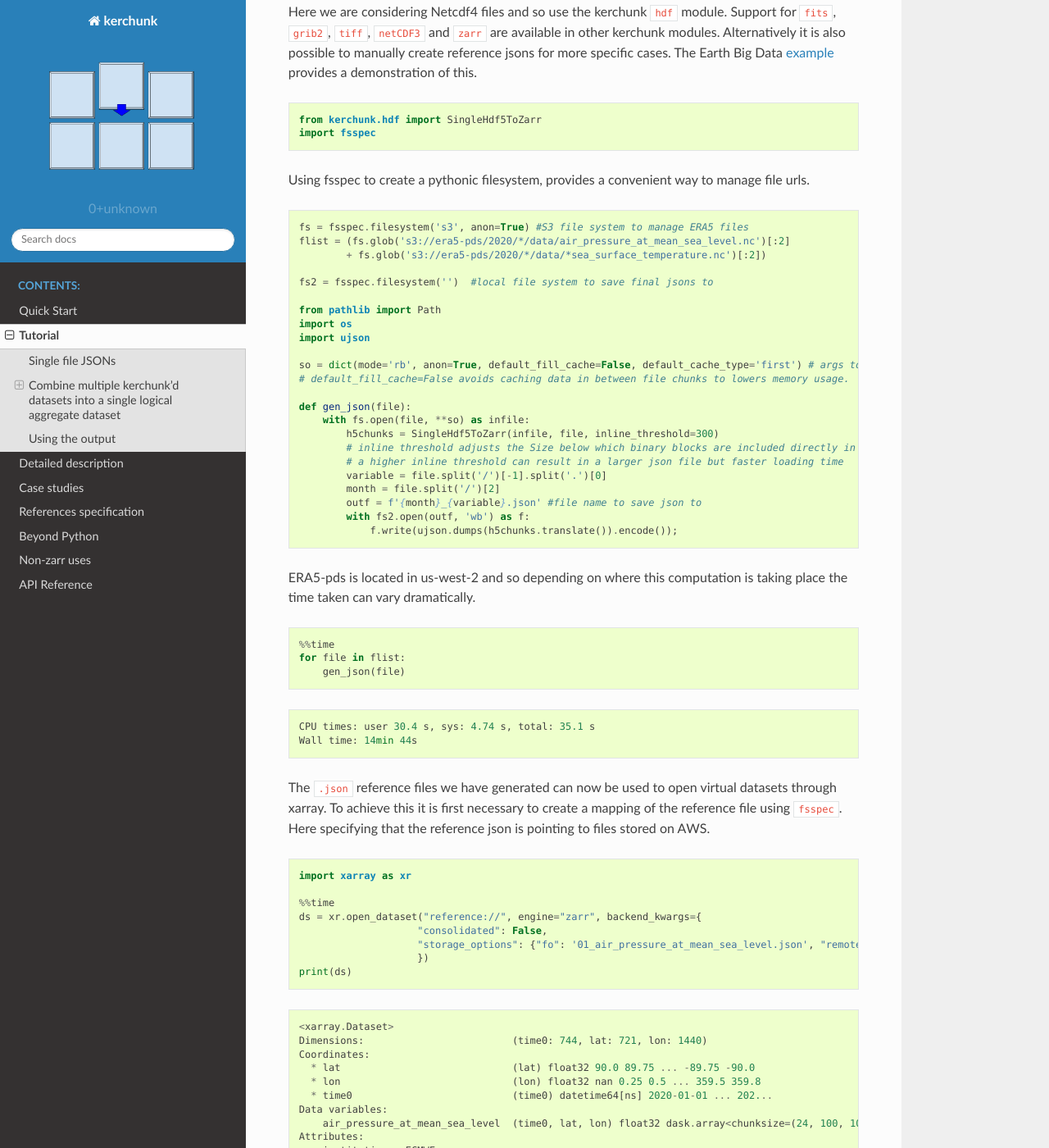
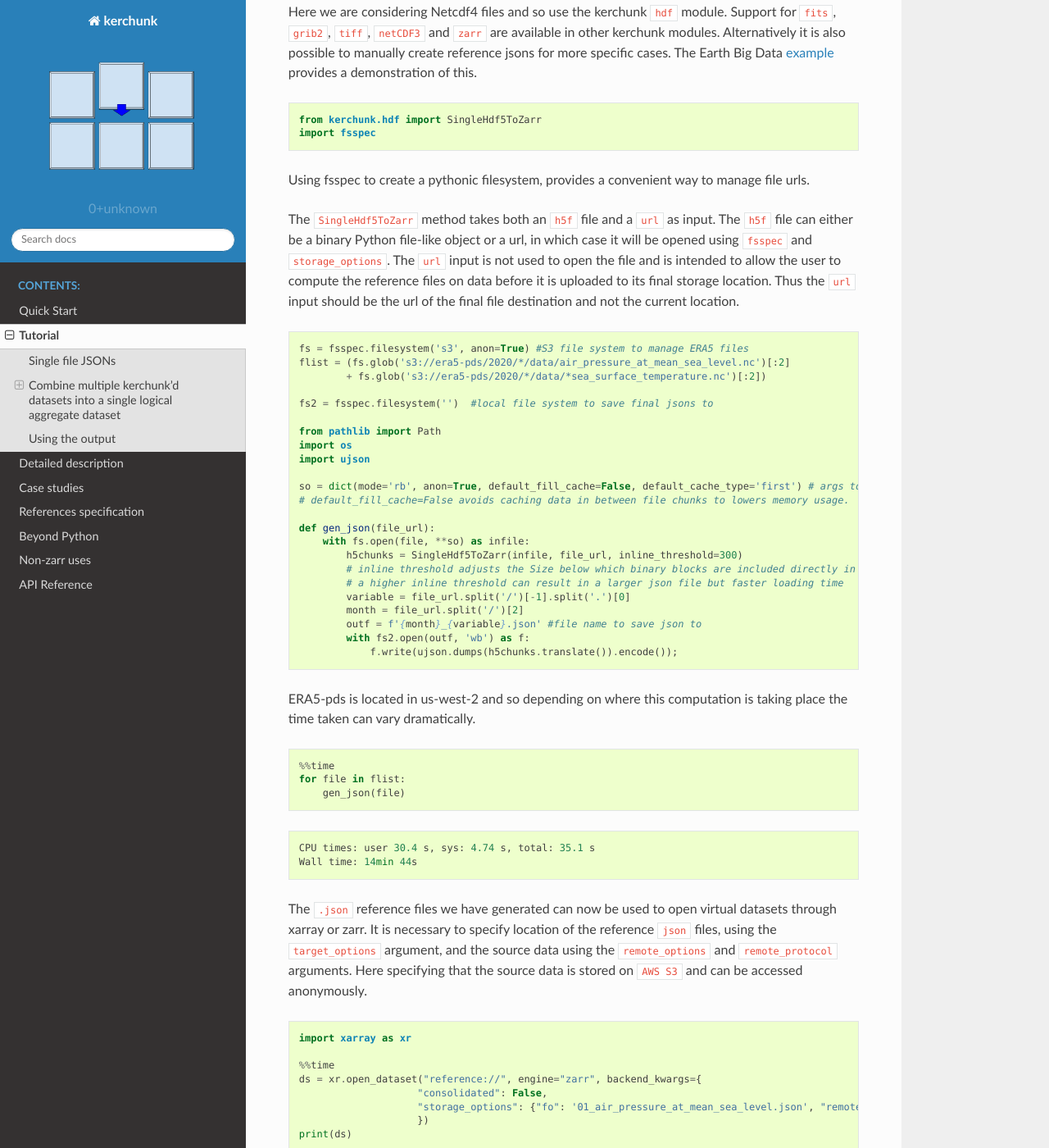
Before and after one commit to fsspec/kerchunk, a Sphinx documentation site: the page built from docs/source/tutorial.rst, in a window 1280 px wide and 1400 px high, scrolled down 643 px. Shown: the whole window at 82% size. Built offline with Sphinx 7.4.7 and the Read the Docs theme 2.0.0, drawn with Linux system fonts in a browser that asks for light colours; some of the changed text lies outside the part shown.

Commit message:
update descriptions

```diff
--- a/docs/source/tutorial.rst
+++ b/docs/source/tutorial.rst
@@ -25,6 +25,8 @@
 
 Using fsspec to create a pythonic filesystem, provides a convenient way to manage file urls.
 
+The ``SingleHdf5ToZarr`` method takes both an ``h5f`` file and a ``url`` as input. The ``h5f`` file can either be a binary Python file-like object or a url, in which case it will be opened using ``fsspec`` and ``storage_options``. The ``url`` input is not used to open the file and is intended to allow the user to compute the reference files on data before it is uploaded to its final storage location. Thus the ``url`` input should be the url of the final file destination and not the current location.
+
 .. code::
 
     fs = fsspec.filesystem('s3', anon=True) #S3 file system to manage ERA5 files
@@ -40,13 +42,13 @@
     so = dict(mode='rb', anon=True, default_fill_cache=False, default_cache_type='first') # args to fs.open()
     # default_fill_cache=False avoids caching data in between file chunks to lowers memory usage.
 
-    def gen_json(file):
+    def gen_json(file_url):
         with fs.open(file, **so) as infile:
-            h5chunks = SingleHdf5ToZarr(infile, file, inline_threshold=300)
+            h5chunks = SingleHdf5ToZarr(infile, file_url, inline_threshold=300)
             # inline threshold adjusts the Size below which binary blocks are included directly in the output
             # a higher inline threshold can result in a larger json file but faster loading time
-            variable = file.split('/')[-1].split('.')[0]
-            month = file.split('/')[2]
+            variable = file_url.split('/')[-1].split('.')[0]
+            month = file_url.split('/')[2]
             outf = f'{month}_{variable}.json' #file name to save json to
             with fs2.open(outf, 'wb') as f:
                 f.write(ujson.dumps(h5chunks.translate()).encode());
@@ -66,7 +68,8 @@
     Wall time: 14min 44s
 
 
-The ``.json`` reference files we have generated can now be used to open virtual datasets through xarray. To achieve this it is first necessary to create a mapping of the reference file using ``fsspec``. Here specifying that the reference json is pointing to files stored on AWS.
+The ``.json`` reference files we have generated can now be used to open virtual datasets through xarray or zarr. It is necessary to specify location of the reference ``json`` files, using the ``target_options`` argument, and the source data using the ``remote_options`` and ``remote_protocol`` arguments. Here specifying that the source data is stored on ``AWS S3`` and can be accessed anonymously.
+
 
 .. code::
 
@@ -107,7 +110,7 @@
 
     from kerchunk.combine import MultiZarrToZarr
 
-MultiZarrtoZarr provides a number of convenience methods to combine reference files. The simplest is to concatenate along a specified dimension using the ``concat_dims`` argument, Time0 in this instance. Specifying the identical coordinate across the files using the ``identical_dims`` argument is not strictly necessary but will speed up computation times.
+MultiZarrtoZarr provides a number of convenience methods to combine reference files. The simplest is to concatenate along a specified dimension using the ``concat_dims`` argument, ``"Time0"`` in this instance. Specifying the identical coordinate across the files using the ``identical_dims`` argument is not strictly necessary but will speed up computation times.
 
 .. code::
 
@@ -192,6 +195,8 @@
         title:        ERA5 forecasts
 
 
+Here by providing a list of literal values to ``coo_map`` we created ``new_dimension``.
+
 For more complex uses it is also possible to pass in a compiled ``regex`` function which operates on the input file urls to generate a unique variable for each file.
 
 .. code::
@@ -203,8 +208,6 @@
 .. parsed-literal::
 
     '1'
-
-
 
 .. code::
 
@@ -239,8 +242,10 @@
         source:       Reanalysis
         title:        ERA5 forecasts
 
+Here the ``new_dimension`` values have been populated by the compiled ``regex`` function ``ex`` which takes the file urls as input.
 
-Similarly we can map each file to a new variable using the special ``var`` character in coo_map. Here we use the same ``regex`` function but instead map these as new variables.
+
+Similarly we can map each file to a new variable using the special ``var`` key in coo_map. Here we use the same ``regex`` function but instead map these as new variables.
 
 .. code::
 
@@ -309,9 +314,7 @@
         title:        ERA5 forecasts
 
 
-The special character ``vattr:{var}:`` allows access to variable attributes. Here renaming the variable to instead use it’s short name.
-
-There are a number of other special characters for ``coo_map`` documented in the `API reference <https://fsspec.github.io/kerchunk/reference.html#kerchunk.combine.MultiZarrToZarr>`__
+The special value ``vattr:{var}:{attr}`` allows access to variable attributes. Here renaming the variable to instead use its short name.
 
 .. code::
 
@@ -343,6 +346,8 @@
         institution:  ECMWF
         source:       Reanalysis
         title:        ERA5 forecasts
+
+There are a number of other special characters for ``coo_map`` documented in the `API reference <https://fsspec.github.io/kerchunk/reference.html#kerchunk.combine.MultiZarrToZarr>`__
 
 
 Merging variables across jsons
```
Also changed, not shown: other parts of docs/source/tutorial.rst (+1 -1 lines).
